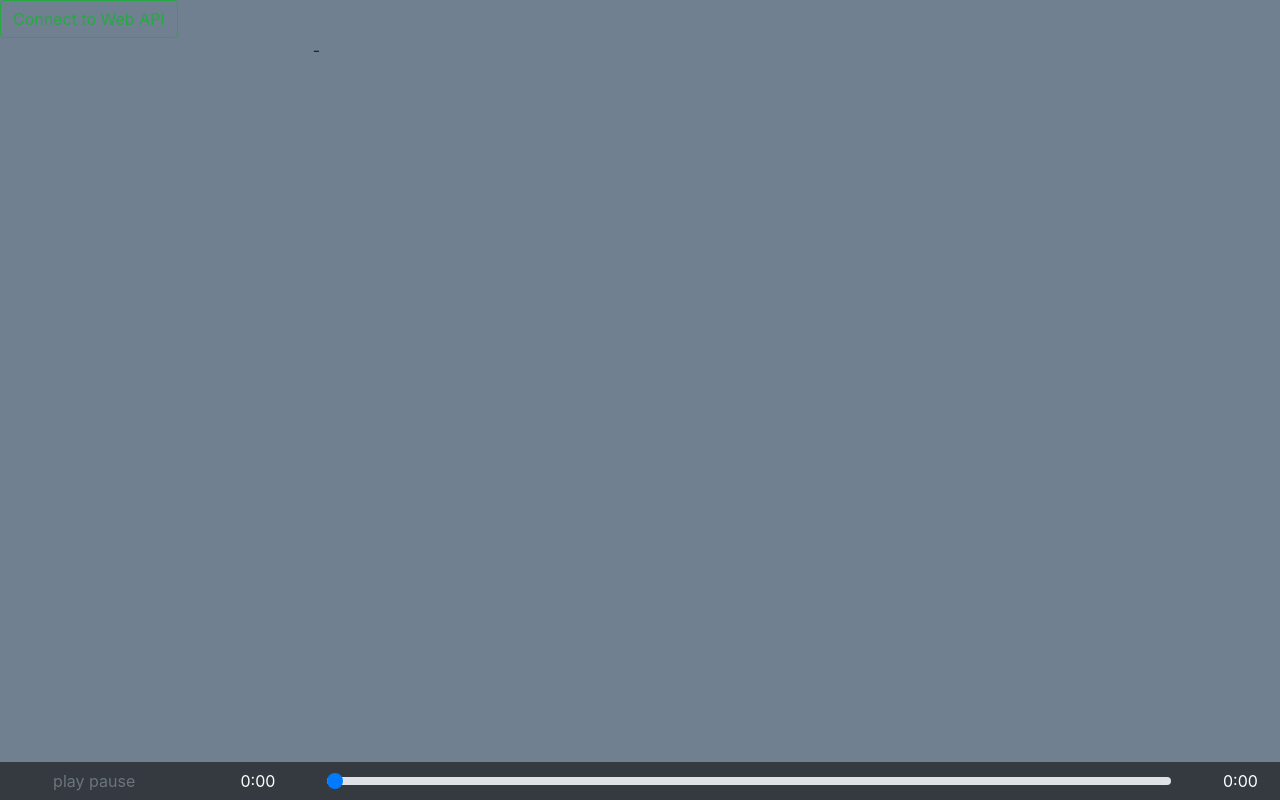
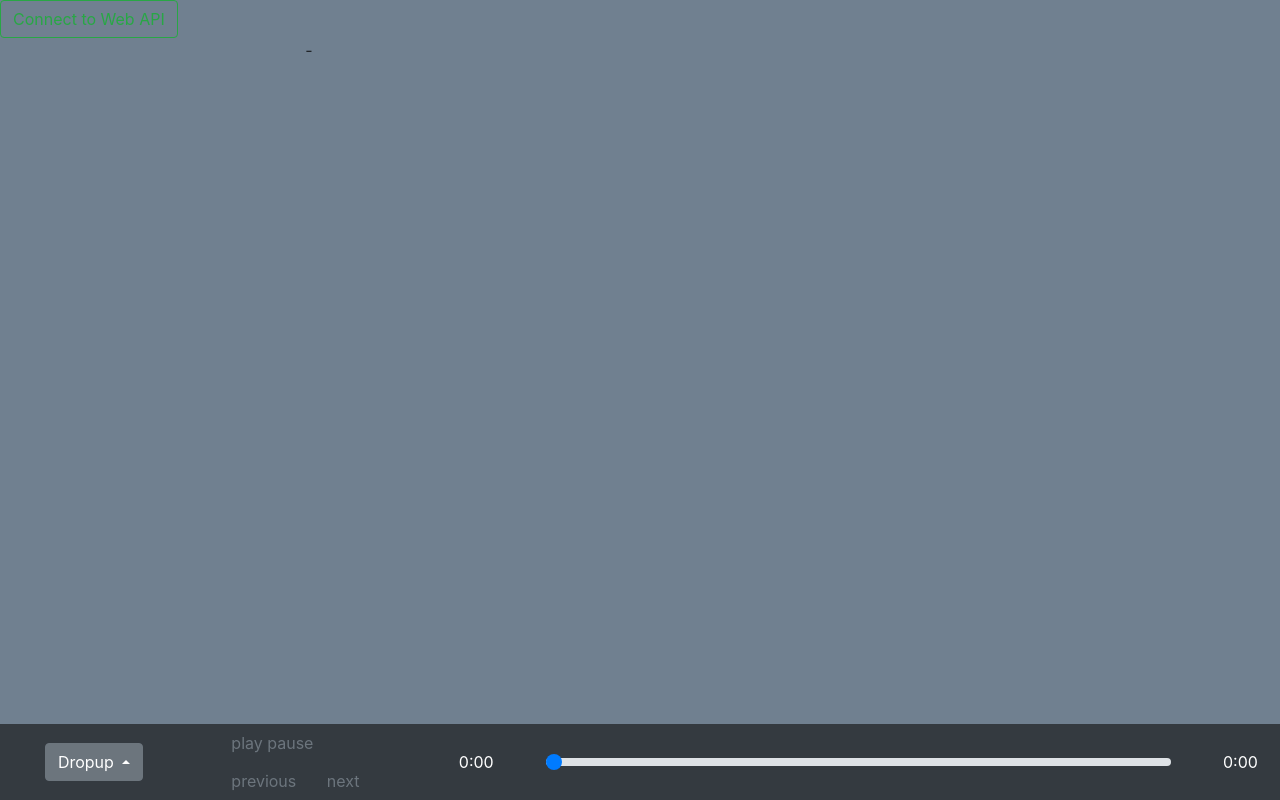
Before and after one commit to faymard/web_spotify_connect, a website: page index.html in a window 1280 px wide. Drawn offline with nearby package versions, Linux system fonts and the light colour scheme.

Commit message:
ajout du dropup

```diff
--- a/index.html
+++ b/index.html
@@ -8,6 +8,7 @@
   <script src="https://sdk.scdn.co/spotify-player.js"></script>
   <link rel="stylesheet" href="https://maxcdn.bootstrapcdn.com/bootstrap/4.4.1/css/bootstrap.min.css">
   <script src="https://code.jquery.com/ui/1.11.4/jquery-ui.js"></script>
+  <script src="https://cdn.jsdelivr.net/npm/popper.js@1.16.0/dist/umd/popper.min.js" integrity="sha384-Q6E9RHvbIyZFJoft+2mJbHaEWldlvI9IOYy5n3zV9zzTtmI3UksdQRVvoxMfooAo" crossorigin="anonymous"></script>
   <script src="https://maxcdn.bootstrapcdn.com/bootstrap/4.4.1/js/bootstrap.min.js"></script>
   <script src="./index.js"></script>
   <title>SpotiWeb</title>
@@ -15,29 +16,46 @@
 <body style="background-color: SlateGrey">
   <button id="connect" type="button" class="btn btn-outline-success" onclick="window.location.href = 'spotify/connect';">Connect to Web API</button>
 
-  <div class="row px-2" id="currentTrack" width="100%">
+  <div class="row px-2 d-flex justify-content-center align-items-center container-fluid" id="currentTrack">
     <div class="col-sm-6 d-flex justify-content-center align-items-center" id="div_artist_track" style=float:none;>
       <span id="artist_track" class="text-center"> <b> <span id="artist"></span> </b> - <span id="track"></span> </span>
     </div>
     <div class="col-sm-6 d-flex justify-content-center align-items-center" id="div_art">
       <span id="art">
-        <img id="art_img" src="" alt="" width="100%">
+        <img id="art_img" class="img-fluid" src="" alt="">
       </span>
     </div>
   </div>
 
 
   <div class="row fixed-bottom bg-dark" id="trackNav" width="100%">
+    <div class="col-sm-2 d-flex justify-content-center align-items-center text-white" id="div_dropuplist">
+      <!-- Default dropup button -->
+      <div class="btn-group dropup" width="100%">
+        <button type="button" class="btn btn-secondary dropdown-toggle" data-toggle="dropdown" aria-haspopup="true" aria-expanded="false">
+          Dropup
+        </button>
+        <div class="dropdown-menu">
+          <a class="dropdown-item" href="#">element 1</a>
+          <a class="dropdown-item" href="#">element 2</a>
+        </div>
+      </div>
+    </div>
     <div class="col-sm-2 d-flex justify-content-center align-items-center" id="div_playpause" style=float:none;>
-      <button type="button" class="btn" id="playpause">
-        <span class="text-secondary" id="play">play </span>
-        <span class="text-secondary" id="pause">pause</span>
-      </button>
+      <div class="button-group">
+        <button class="btn" id="playpause">
+          <span class="text-secondary" id="play">play </span>
+          <span class="text-secondary" id="pause">pause</span>
+        </button>
+        <button class="btn text-secondary" id="previous">previous</button>
+        <button class="btn text-secondary" id="next">next</button>
+      </div>
     </div>
+
     <div class="col-sm-1 d-flex justify-content-center align-items-center" id="div_currentTime" style=float:none;>
       <span class="text-white" id="currentTime">0:00</span>
     </div>
-    <div class="col-sm-8 d-flex justify-content-center align-items-center" id="div_time">
+    <div class="col-sm-6 d-flex justify-content-center align-items-center" id="div_time">
       <input type="range" class="custom-range w-100" id="time" min=0 max=0 value=0/>
     </div>
     <div class="col-sm-1 d-flex justify-content-center align-items-center" id="div_trackDuration" style=float:none;>
```
